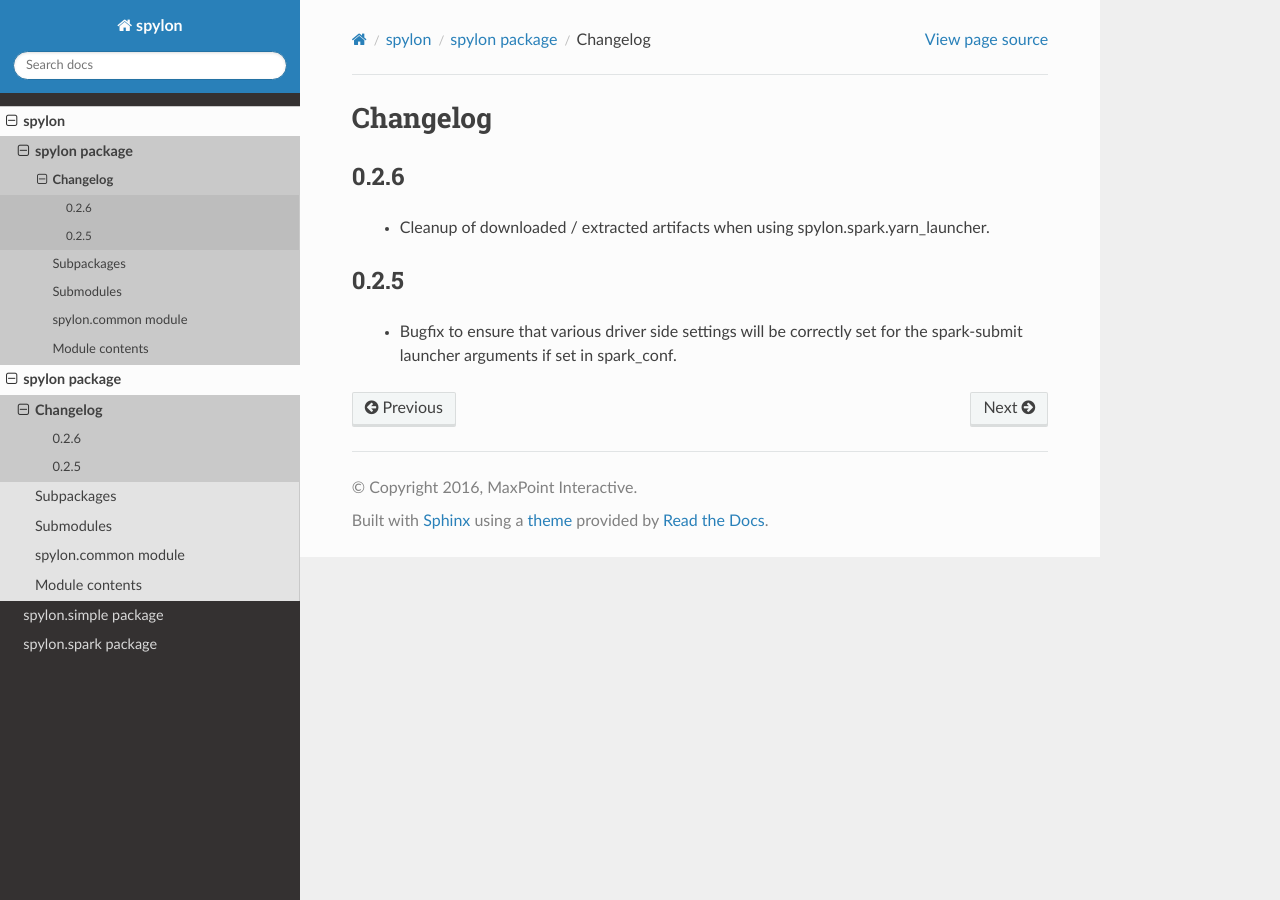
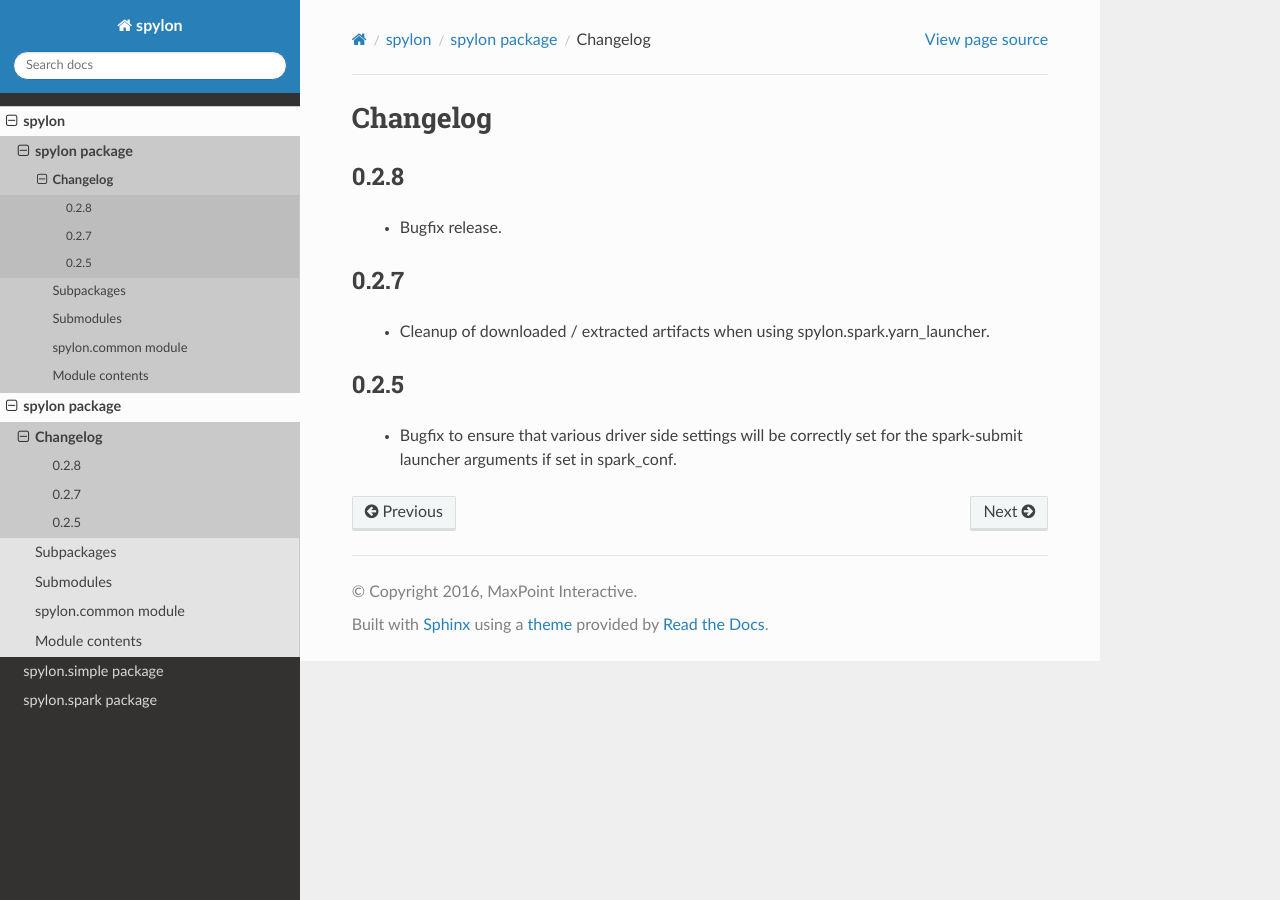
Before and after one commit to vericast/spylon, a Sphinx documentation site: the page built from docs/changelog.rst, in a window 1280 px wide. Built offline with Sphinx 7.4.7 and the Read the Docs theme 2.0.0, drawn with Linux system fonts in a browser that asks for light colours.

Commit message:
Tagging 0.2.8

```diff
--- a/docs/changelog.rst
+++ b/docs/changelog.rst
@@ -1,7 +1,11 @@
 Changelog
 =========
 
-0.2.6
+0.2.8
+-----
+ - Bugfix release.
+
+0.2.7
 -----
  - Cleanup of downloaded / extracted artifacts when using spylon.spark.yarn_launcher.
 
```
